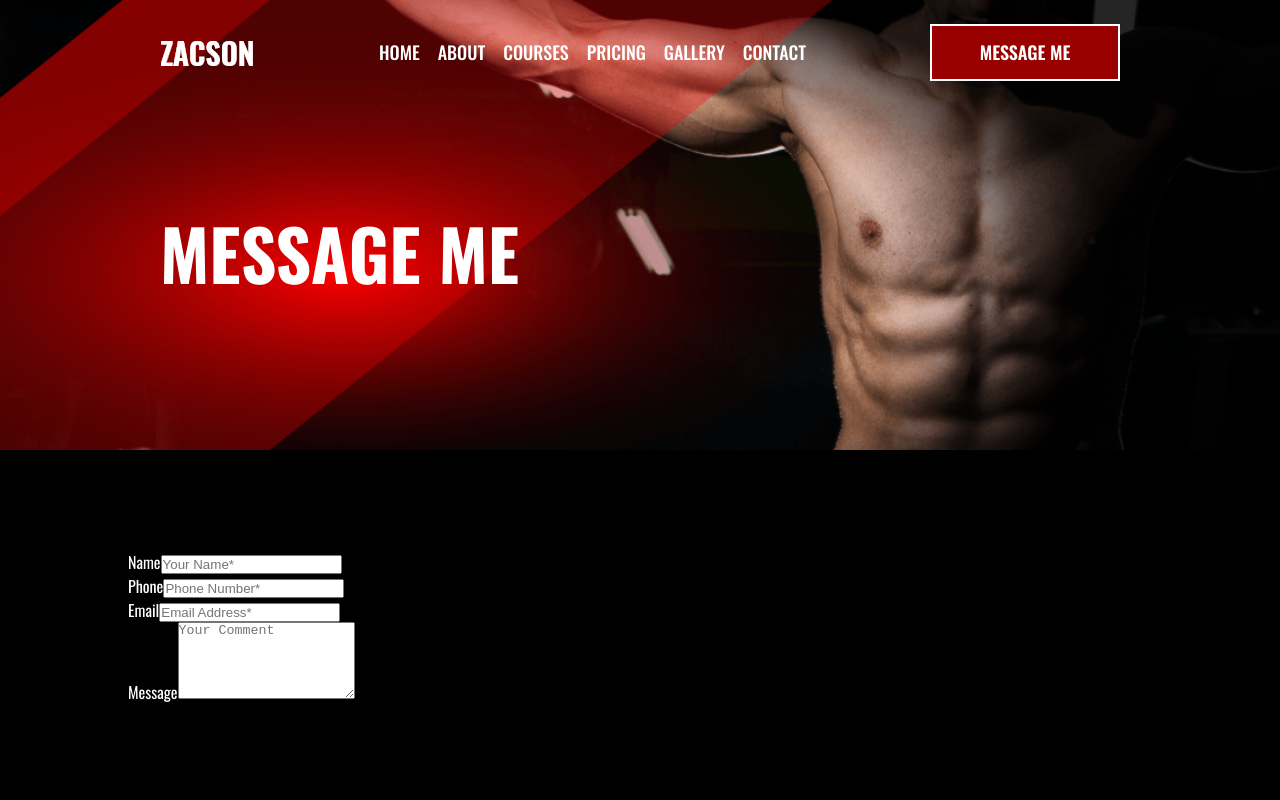
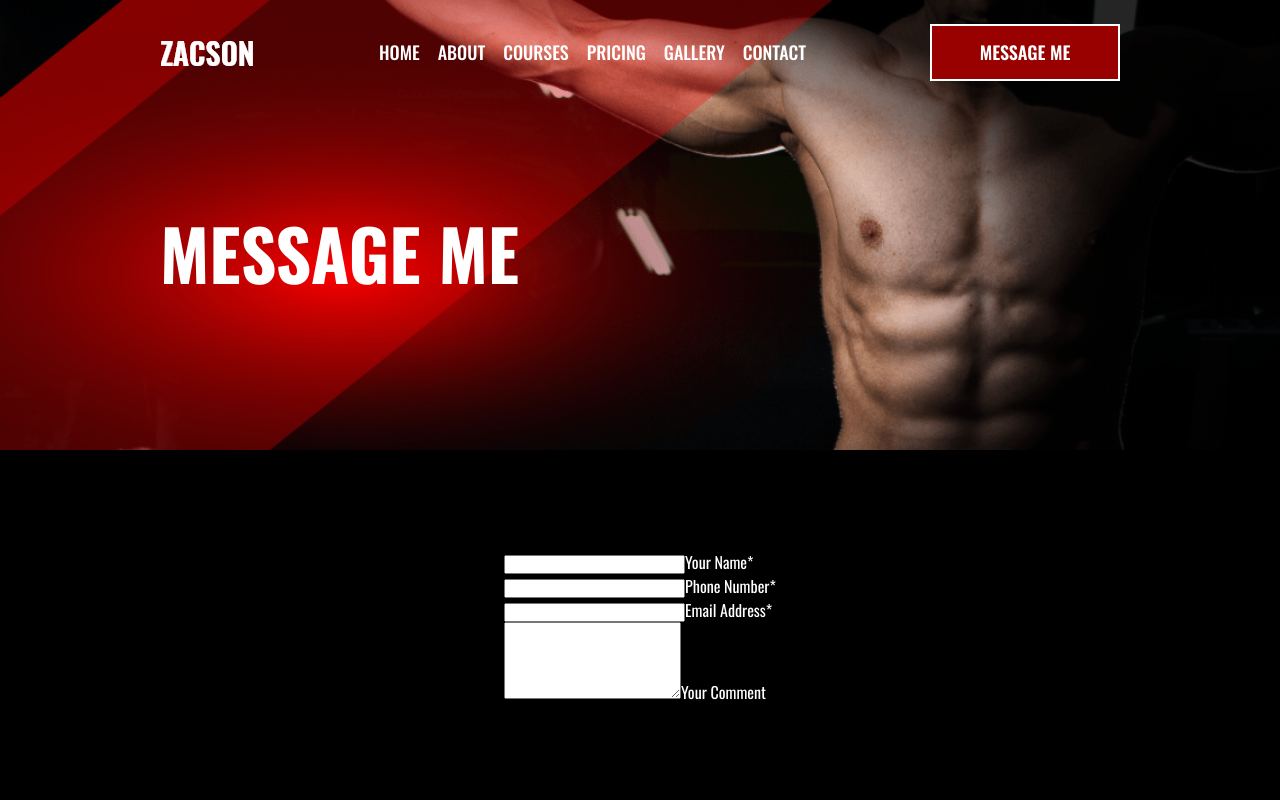
Before and after one commit to Ssovelich/Zacson-Website, a Next.js app: page /message in a window 1280 px wide. Shown: the top 800 px of the page. Built offline with nearby package versions, Linux system fonts and the light colour scheme.

Commit message:
fix RouteLoaderWrapper

```diff
--- a/package.json
+++ b/package.json
@@ -14,6 +14,7 @@
     "next-intl": "^4.3.1",
     "react": "^19.0.0",
     "react-dom": "^19.0.0",
+    "react-hot-toast": "^2.5.2",
     "react-icons": "^5.5.0"
   },
   "devDependencies": {
--- a/src/app/courses/page.js
+++ b/src/app/courses/page.js
@@ -22,7 +22,6 @@ const CoursesPage = () => {
                 src={`/images/${cours.image}`}
                 alt={cours.title}
                 className={styles.img}
-
               />
               <p className={styles.itemText}>{cours.description}</p>
             </article>
--- a/src/components/MessageForm/MessageForm.jsx
+++ b/src/components/MessageForm/MessageForm.jsx
@@ -1,21 +1,33 @@
 "use client";
 
-import styles from "./MessageForm.module.css"
+import styles from "./MessageForm.module.css";
 import { useRef, useState } from "react";
 import emailjs from "@emailjs/browser";
 import LoaderWave from "@/components/LoaderWave/LoaderWave";
+import toast, { Toaster } from "react-hot-toast";
 
 const MessageForm = () => {
   const formRef = useRef(null);
-  const [status, setStatus] = useState({ type: "", message: "" });
   const [submitting, setSubmitting] = useState(false);
+  const [filled, setFilled] = useState({
+    name: false,
+    phone: false,
+    email: false,
+    message: false,
+  });
+
+  const handleChange = (e) => {
+    setFilled((prev) => ({
+      ...prev,
+      [e.target.name]: !!e.target.value,
+    }));
+  };
 
   const handleSubmit = async (e) => {
     e.preventDefault();
     if (!formRef.current) return;
 
     setSubmitting(true);
-    setStatus({ type: "", message: "" });
 
     try {
       await emailjs.sendForm(
@@ -24,94 +36,86 @@ const MessageForm = () => {
         formRef.current,
         process.env.NEXT_PUBLIC_EMAILJS_PUBLIC_KEY
       );
-      setStatus({
-        type: "success",
-        message: "Your message has been sent successfully! 💪",
-      });
+
+      toast.success("Your message has been sent successfully! 💪");
+
       formRef.current.reset();
+      setFilled({ name: false, phone: false, email: false, message: false });
     } catch (err) {
       console.error(err);
-      setStatus({
-        type: "error",
-        message: "Oops! Something went wrong. Please try again.",
-      });
+      toast.error("Oops! Something went wrong. Please try again.");
     } finally {
       setSubmitting(false);
     }
   };
 
   return (
+    <>
+      <Toaster position="top-center" toastOptions={{ duration: 4000 }} />
       <form ref={formRef} onSubmit={handleSubmit} className={styles.form}>
         <div className={styles.inputGroup}>
-        <label htmlFor="name" className="sr-only">
-          Name
-        </label>
           <input
             id="name"
             name="name"
             type="text"
-          placeholder="Your Name*"
             required
-          className={styles.input}
+            className={`${styles.input} ${filled.name ? styles.filled : ""}`}
+            onChange={handleChange}
           />
+          <label htmlFor="name" className={styles.label}>
+            Your Name*
+          </label>
         </div>
 
         <div className={styles.inputGroup}>
-        <label htmlFor="phone" className="sr-only">
-          Phone
-        </label>
           <input
             id="phone"
             name="phone"
             type="tel"
-          placeholder="Phone Number*"
             pattern="[+ 0-9]{7,}"
             required
-          className={styles.input}
+            className={`${styles.input} ${filled.phone ? styles.filled : ""}`}
+            onChange={handleChange}
           />
+          <label htmlFor="phone" className={styles.label}>
+            Phone Number*
+          </label>
         </div>
 
         <div className={styles.inputGroup}>
-        <label htmlFor="email" className="sr-only">
-          Email
-        </label>
           <input
             id="email"
             name="email"
             type="email"
-          placeholder="Email Address*"
             required
-          className={styles.input}
+            className={`${styles.input} ${filled.email ? styles.filled : ""}`}
+            onChange={handleChange}
           />
+          <label htmlFor="email" className={styles.label}>
+            Email Address*
+          </label>
         </div>
 
         <div className={styles.inputGroup}>
-        <label htmlFor="message" className="sr-only">
-          Message
-        </label>
           <textarea
             id="message"
             name="message"
-          placeholder="Your Comment"
             rows={5}
-          className={`${styles.input} ${styles.textarea}`}
+            className={`${styles.input} ${styles.textarea} ${
+              filled.message ? styles.filled : ""
+            }`}
+            onChange={handleChange}
           />
+          <label htmlFor="message" className={styles.label}>
+            Your Comment
+          </label>
         </div>
 
         <button type="submit" disabled={submitting} className={styles.button}>
           {submitting ? <LoaderWave /> : "Send Message"}
         </button>
-
-      {status.message && (
-        <p
-          className={`${styles.status} ${
-            status.type === "success" ? styles.success : styles.error
-          }`}
-        >
-          {status.message}
-        </p>
-      )}
       </form>
+    </>
   );
 };
 
--- a/src/components/RouteLoaderWrapper.jsx
+++ b/src/components/RouteLoaderWrapper.jsx
@@ -7,7 +7,7 @@ import styles from '@/styles/Layout.module.css';
 
 const MIN_DISPLAY_TIME = 600;
 
-export default function RouteLoaderWrapper({ children }) {
+const RouteLoaderWrapper = ({ children }) => {
   const pathname = usePathname();
   const [visible, setVisible] = useState(false);
 //   const [isPending, startTransition] = useTransition();
@@ -41,3 +41,5 @@ export default function RouteLoaderWrapper({ children }) {
     </>
   );
 }
+
+export default RouteLoaderWrapper;
--- a/src/styles/pages/MessagePage.module.css
+++ b/src/styles/pages/MessagePage.module.css
@@ -11,6 +11,8 @@
   text-transform: uppercase;
 }
 .messageContent {
+  display: flex;
+  justify-content: center;
   padding: 40px 0 20px;
 }
 
```
Also changed, not shown: 1 other file (tests, documents, lock files or other folders). Lines whose indentation alone changed are shown as unchanged.
